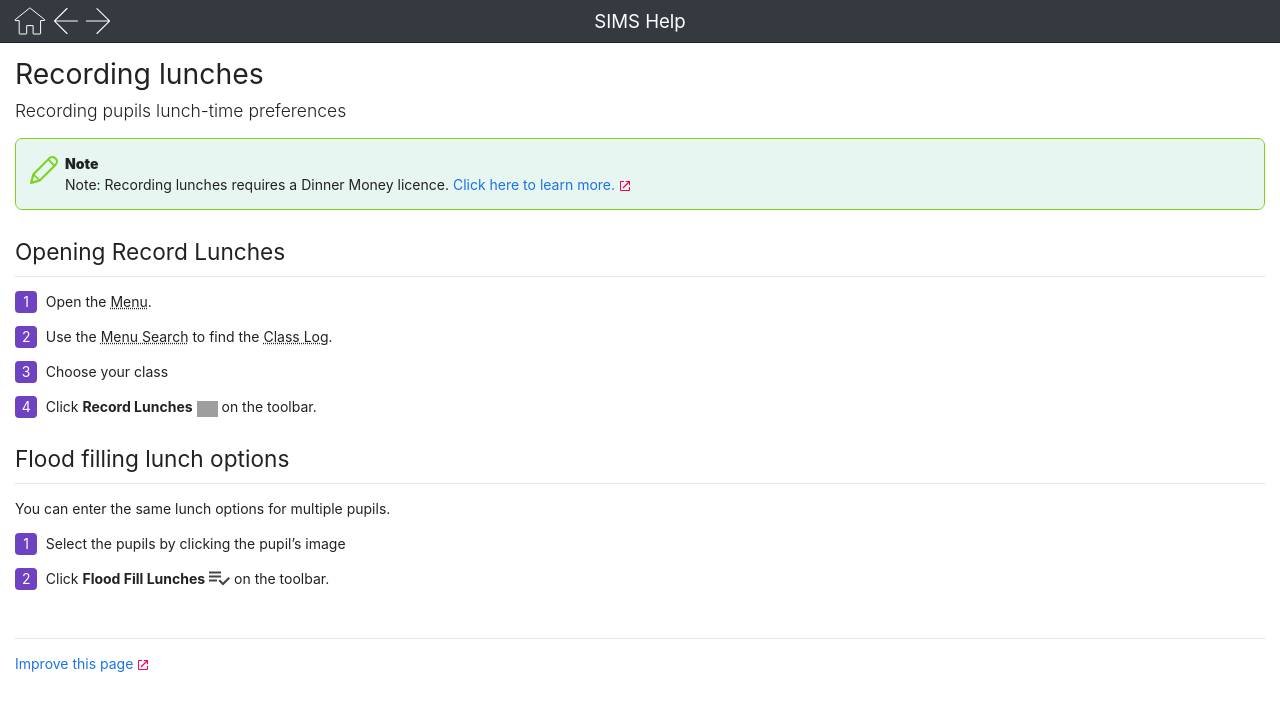
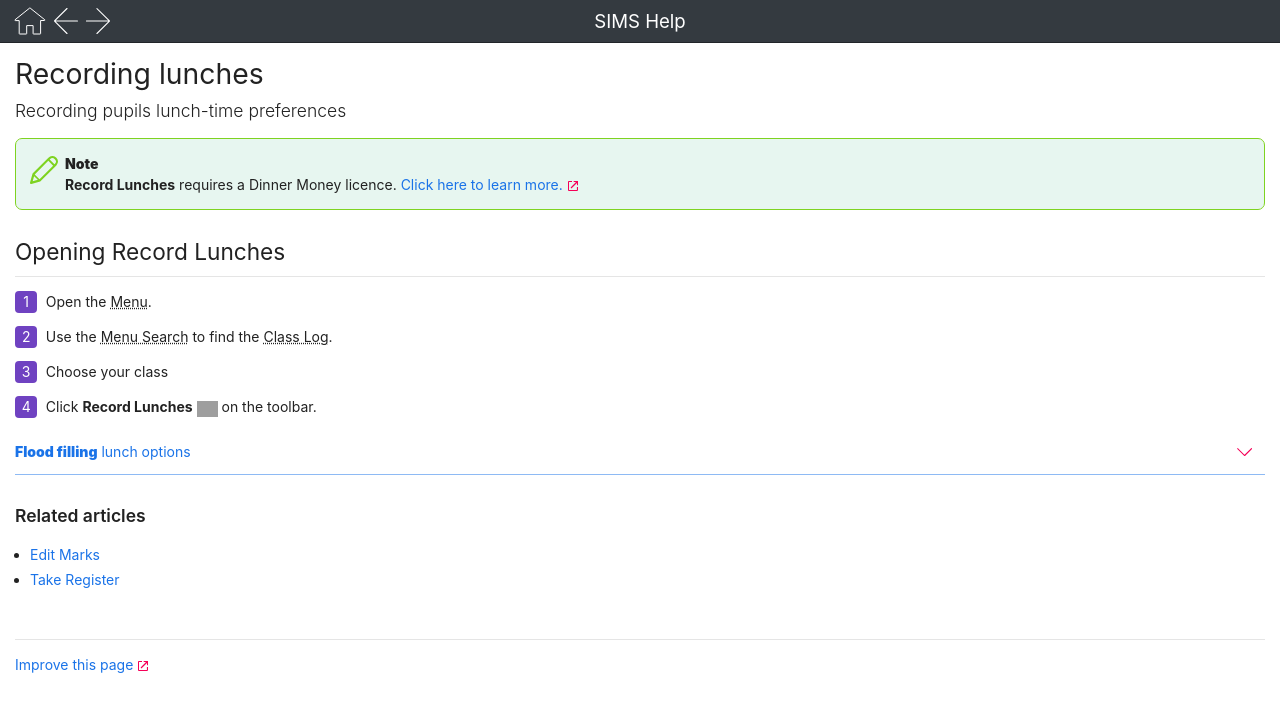
Before and after one commit to TrautsNottus/trautsnottus.github.io, a Jekyll site: the page built from _docs/classteacher/clog/dinner-register.md, in a window 1280 px wide. Shown: the top 712 px of the page. Built offline with Jekyll 4.4.1, drawn with Linux system fonts in a browser that asks for light colours; nearby versions of some CDN libraries; grey boxes are pictures that could not be loaded.

Commit message:
proofing

```diff
--- a/_docs/classteacher/clog/dinner-register.md
+++ b/_docs/classteacher/clog/dinner-register.md
@@ -5,7 +5,7 @@
 Recording pupils lunch-time preferences
 {:.lead}
 
-> Note: Recording lunches requires a Dinner Money licence. [Click here to learn more.](https://www.capita-sims.co.uk/products-and-services/sims-dinner-money){:target="_blank"}
+> **Record Lunches** requires a Dinner Money licence. [Click here to learn more.](https://www.capita-sims.co.uk/products-and-services/sims-dinner-money){:target="_blank"}
 {:.note}
 
 ## Opening Record Lunches
@@ -13,11 +13,19 @@
 1. Open the {% include glossarytooltip.html explain="Menu" %}.
 2. Use the {% include glossarytooltip.html explain="Menu Search" %} to find the {% include glossarytooltip.html explain="Class Log" %}.
 3. Choose your class
-4. Click **Record Lunches** {% include icon.html url="cutlery" title="Flood fill" %} on the toolbar.
+4. Click **Record Lunches** {% include icon.html url="cutlery" title="Record Lunches" %} on the toolbar.
 
-## Flood filling lunch options
+{% include faq.html explain="**Flood filling** lunch options" %}
 
-You can enter the same lunch options for multiple pupils.
+To enter the same lunch options for multiple pupils.
 
-1. Select the pupils by clicking the pupil's image
+1. Select one or more pupils by clicking their image.
 1. Click **Flood Fill Lunches** {% include icon.html url="list-select" title="Flood fill" %} on the toolbar.
+
+{% include faq-end.html  %}
+
+Related articles
+{:.related}
+
+* [Edit Marks](../../schoolmanagement/attendance/edit-marks)
+* [Take Register](take-register)
```
Also changed, not shown: _docs/classteacher/clog/take-register.md (+1 -0 lines).
